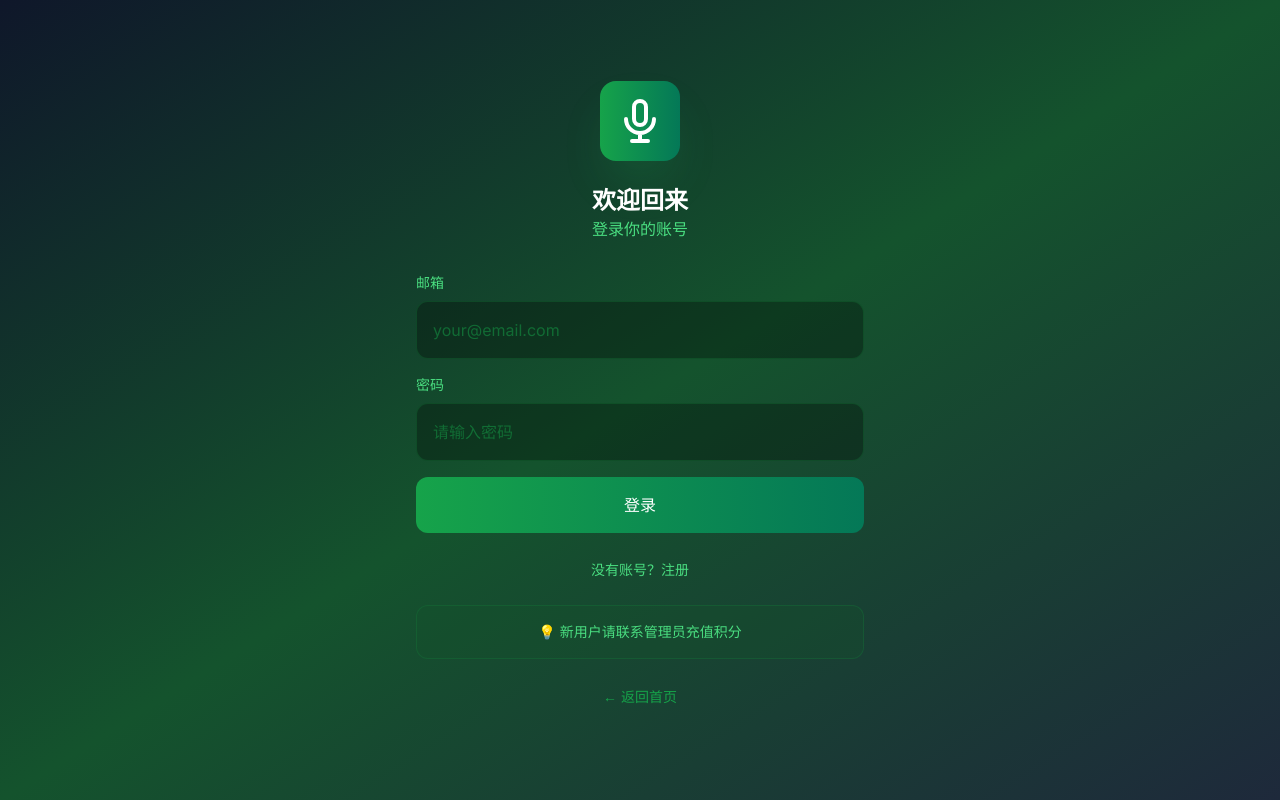
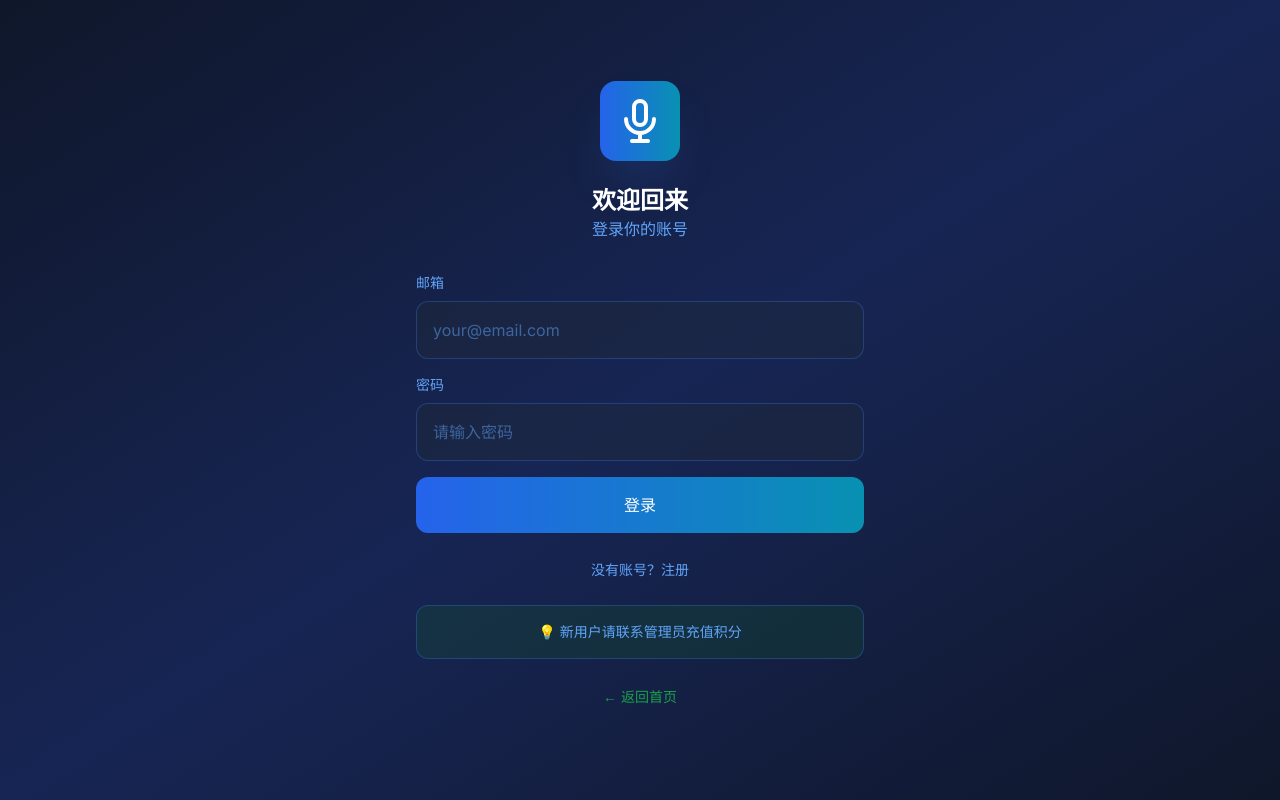
Before and after one commit to AIDSX2025265/tts-minimax, a Next.js app: page /auth/signin in a window 1280 px wide. Built offline with nearby package versions, Linux system fonts and the light colour scheme.

Commit message:
All pages blue theme

```diff
--- a/app/auth/signin/page.tsx
+++ b/app/auth/signin/page.tsx
@@ -47,44 +47,44 @@ export default function SignIn() {
   }
 
   return (
-    <div className="min-h-screen bg-gradient-to-br from-slate-900 via-green-900 to-slate-800 flex items-center justify-center p-6">
+    <div className="min-h-screen bg-gradient-to-br from-slate-900 via-blue-950 to-slate-900 flex items-center justify-center p-6">
       <div className="max-w-md w-full">
         <div className="text-center mb-8">
-          <div className="w-20 h-20 bg-gradient-to-r from-green-600 to-emerald-700 rounded-2xl flex items-center justify-center mx-auto mb-6 shadow-2xl shadow-green-500/20">
+          <div className="w-20 h-20 bg-gradient-to-r from-blue-600 to-cyan-600 rounded-2xl flex items-center justify-center mx-auto mb-6 shadow-2xl shadow-blue-500/20">
             <svg className="w-12 h-12 text-white" fill="none" stroke="currentColor" viewBox="0 0 24 24"><path strokeLinecap="round" strokeLinejoin="round" strokeWidth={2} d="M19 11a7 7 0 01-7 7m0 0a7 7 0 01-7-7m7 7v4m0 0H8m4 0h4m-4-8a3 3 0 01-3-3V5a3 3 0 116 0v6a3 3 0 01-3 3z" /></svg>
           </div>
           <h1 className="text-2xl font-bold text-white">{isRegister ? '创建账号' : '欢迎回来'}</h1>
-          <p className="text-green-400">{isRegister ? '新用户0积分，请联系管理员充值' : '登录你的账号'}</p>
+          <p className="text-blue-400">{isRegister ? '新用户0积分，请联系管理员充值' : '登录你的账号'}</p>
         </div>
 
         <form onSubmit={handleSubmit} className="space-y-4">
           <div>
-            <label className="block text-green-400 text-sm mb-2">邮箱</label>
-            <input type="email" placeholder="your@email.com" value={email} onChange={(e) => setEmail(e.target.value)} className="w-full p-4 bg-black/30 border border-green-700/30 rounded-xl text-white placeholder-green-600/50 focus:outline-none focus:border-green-500" required />
+            <label className="block text-blue-400 text-sm mb-2">邮箱</label>
+            <input type="email" placeholder="your@email.com" value={email} onChange={(e) => setEmail(e.target.value)} className="w-full p-4 bg-slate-800/50 border border-blue-500/30 rounded-xl text-white placeholder-blue-400/50 focus:outline-none focus:border-blue-500" required />
           </div>
           <div>
-            <label className="block text-green-400 text-sm mb-2">密码</label>
-            <input type="password" placeholder="请输入密码" value={password} onChange={(e) => setPassword(e.target.value)} className="w-full p-4 bg-black/30 border border-green-700/30 rounded-xl text-white placeholder-green-600/50 focus:outline-none focus:border-green-500" required minLength={6} />
+            <label className="block text-blue-400 text-sm mb-2">密码</label>
+            <input type="password" placeholder="请输入密码" value={password} onChange={(e) => setPassword(e.target.value)} className="w-full p-4 bg-slate-800/50 border border-blue-500/30 rounded-xl text-white placeholder-blue-400/50 focus:outline-none focus:border-blue-500" required minLength={6} />
           </div>
           {isRegister && (
             <div>
-              <label className="block text-green-400 text-sm mb-2">确认密码</label>
-              <input type="password" placeholder="请再次输入密码" value={confirmPassword} onChange={(e) => setConfirmPassword(e.target.value)} className="w-full p-4 bg-black/30 border border-green-700/30 rounded-xl text-white placeholder-green-600/50 focus:outline-none focus:border-green-500" required minLength={6} />
+              <label className="block text-blue-400 text-sm mb-2">确认密码</label>
+              <input type="password" placeholder="请再次输入密码" value={confirmPassword} onChange={(e) => setConfirmPassword(e.target.value)} className="w-full p-4 bg-slate-800/50 border border-blue-500/30 rounded-xl text-white placeholder-blue-400/50 focus:outline-none focus:border-blue-500" required minLength={6} />
             </div>
           )}
           {error && <div className="p-3 bg-red-500/20 border border-red-500/30 rounded-xl text-red-400 text-sm text-center">{error}</div>}
-          <button type="submit" disabled={loading} className="w-full py-4 bg-gradient-to-r from-green-600 to-emerald-700 text-white rounded-xl font-medium disabled:opacity-50">
+          <button type="submit" disabled={loading} className="w-full py-4 bg-gradient-to-r from-blue-600 to-cyan-600 text-white rounded-xl font-medium disabled:opacity-50">
             {loading ? '处理中...' : (isRegister ? '注册并登录' : '登录')}
           </button>
         </form>
 
         <div className="mt-6 text-center">
-          <button onClick={() => { setIsRegister(!isRegister); setError(''); }} className="text-green-400 hover:text-green-300 text-sm">{isRegister ? '已有账号？登录' : '没有账号？注册'}</button>
+          <button onClick={() => { setIsRegister(!isRegister); setError(''); }} className="text-blue-400 hover:text-green-300 text-sm">{isRegister ? '已有账号？登录' : '没有账号？注册'}</button>
         </div>
 
         {!isRegister && (
-          <div className="mt-6 p-4 bg-green-900/30 border border-green-700/30 rounded-xl">
-            <p className="text-green-400 text-sm text-center">💡 新用户请联系管理员充值积分</p>
+          <div className="mt-6 p-4 bg-green-900/30 border border-blue-500/30 rounded-xl">
+            <p className="text-blue-400 text-sm text-center">💡 新用户请联系管理员充值积分</p>
           </div>
         )}
 
--- a/app/redeem/page.tsx
+++ b/app/redeem/page.tsx
@@ -40,27 +40,27 @@ export default function Redeem() {
   }
 
   return (
-    <div className="min-h-screen bg-gradient-to-br from-slate-900 via-green-900 to-slate-800 flex items-center justify-center p-6">
+    <div className="min-h-screen bg-gradient-to-br from-slate-900 via-blue-950 to-slate-900 flex items-center justify-center p-6">
       <div className="max-w-md w-full">
-        <div className="bg-black/30 border border-green-800/30 rounded-2xl p-8">
+        <div className="bg-slate-800/50 border border-blue-800/30 rounded-2xl p-8">
           <h1 className="text-2xl font-bold text-white text-center mb-2">兑换积分</h1>
-          <p className="text-green-400 text-center mb-6">输入兑换码兑换积分</p>
+          <p className="text-blue-400 text-center mb-6">输入兑换码兑换积分</p>
 
-          <input type="text" placeholder="请输入兑换码" value={code} onChange={(e) => setCode(e.target.value.toUpperCase())} className="w-full p-4 bg-black/30 border border-green-700/30 rounded-xl text-white placeholder-green-600/50 focus:outline-none focus:border-green-500 mb-4 text-center text-lg font-mono" />
+          <input type="text" placeholder="请输入兑换码" value={code} onChange={(e) => setCode(e.target.value.toUpperCase())} className="w-full p-4 bg-slate-800/50 border border-blue-500/30 rounded-xl text-white placeholder-green-600/50 focus:outline-none focus:border-green-500 mb-4 text-center text-lg font-mono" />
 
-          <button onClick={redeem} disabled={loading || !session} className="w-full py-4 bg-gradient-to-r from-green-600 to-emerald-700 text-white rounded-xl font-medium disabled:opacity-50">
+          <button onClick={redeem} disabled={loading || !session} className="w-full py-4 bg-gradient-to-r from-blue-600 to-cyan-600 text-white rounded-xl font-medium disabled:opacity-50">
             {loading ? '兑换中...' : '立即兑换'}
           </button>
 
           {result.message && (
-            <div className={`mt-4 p-4 rounded-xl text-center ${result.success ? 'bg-green-600/20 border border-green-500 text-green-400' : 'bg-red-600/20 border border-red-500 text-red-400'}`}>
+            <div className={`mt-4 p-4 rounded-xl text-center ${result.success ? 'bg-green-600/20 border border-green-500 text-blue-400' : 'bg-red-600/20 border border-red-500 text-red-400'}`}>
               {result.message}
             </div>
           )}
 
           {!session && <p className="text-yellow-400 text-center mt-4 text-sm">请先登录后再兑换</p>}
 
-          <button onClick={() => router.push('/')} className="w-full mt-4 py-3 text-green-500 hover:text-green-400">返回首页</button>
+          <button onClick={() => router.push('/')} className="w-full mt-4 py-3 text-green-500 hover:text-blue-400">返回首页</button>
         </div>
       </div>
     </div>
```
Also changed, not shown: app/admin/page.tsx (+23 -23 lines).
